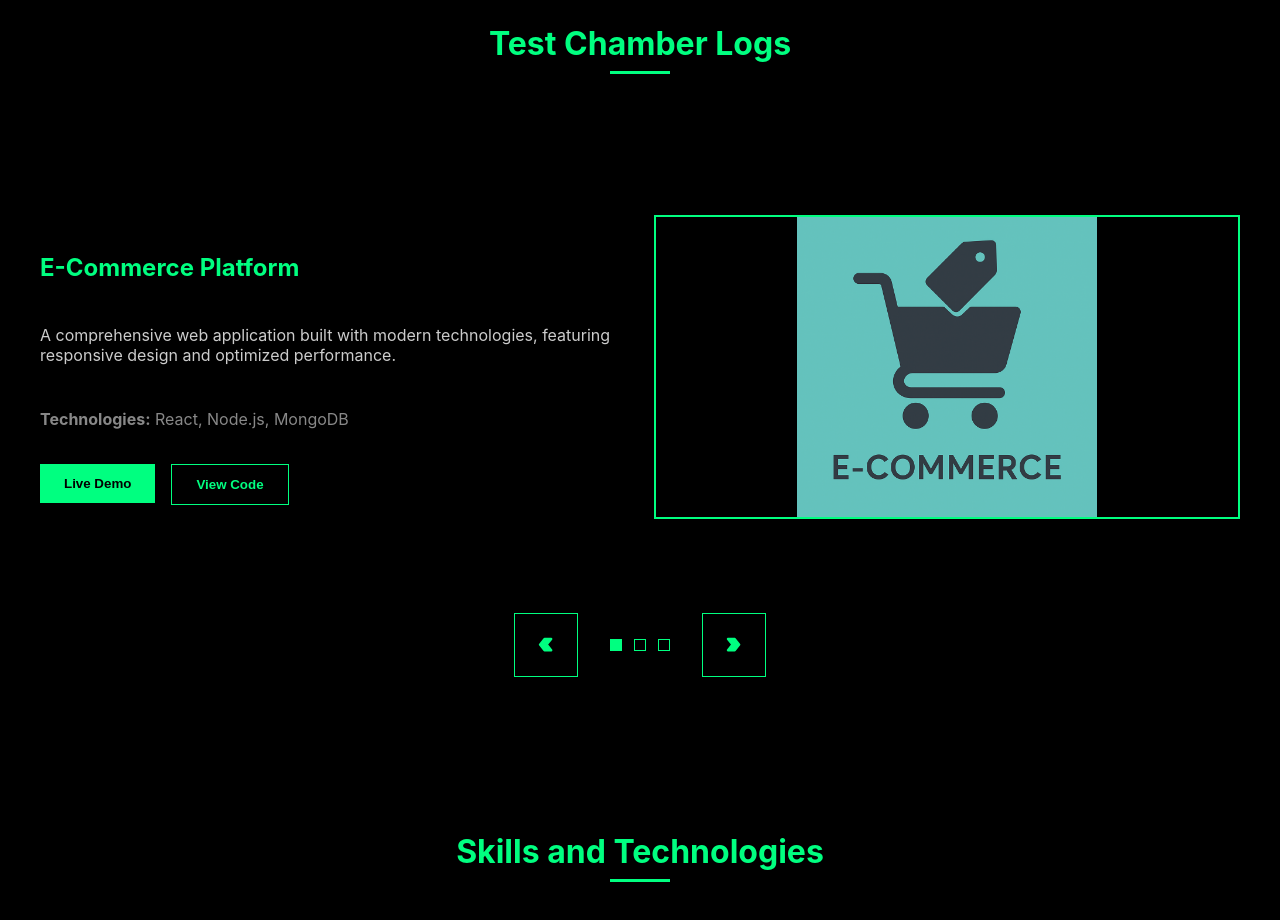
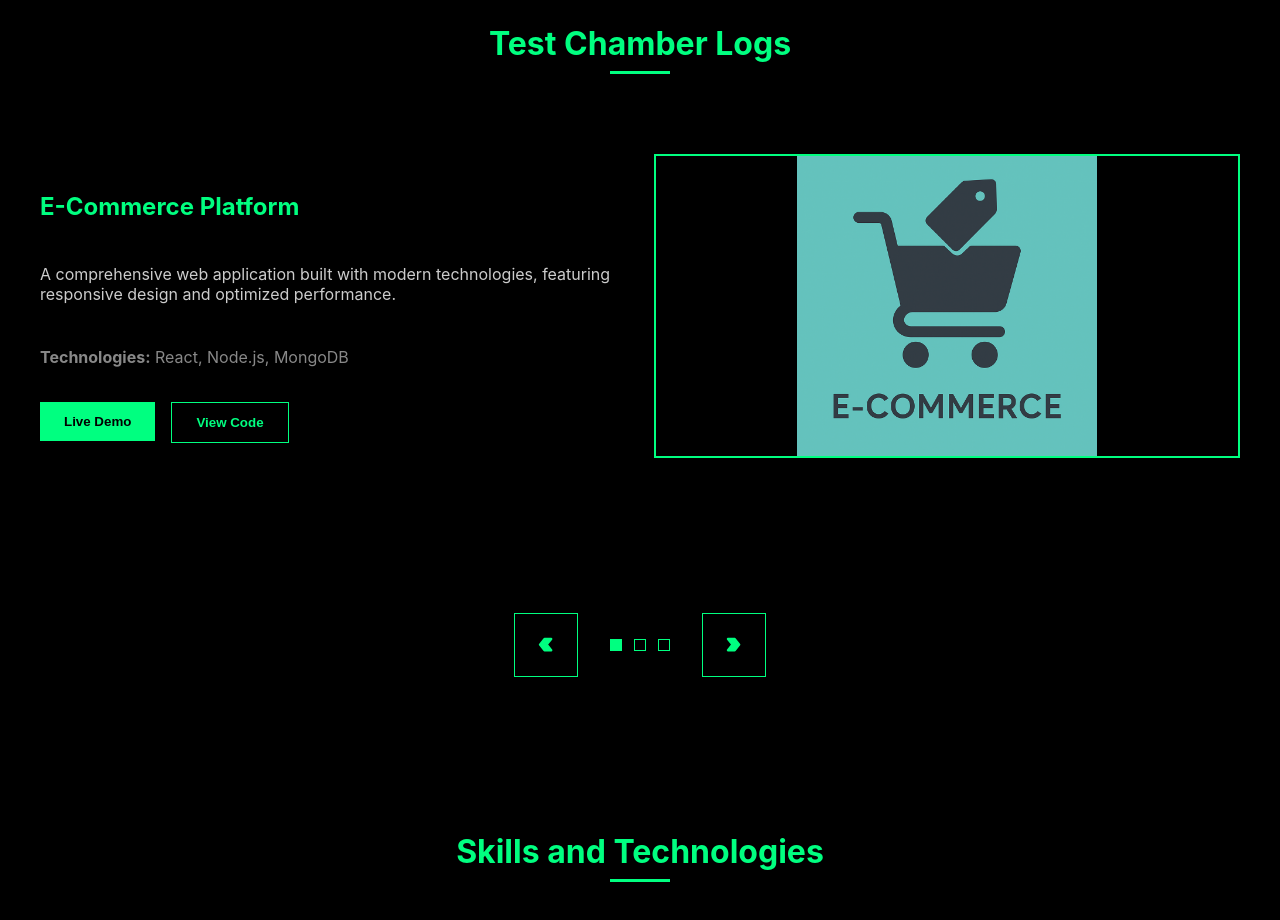
Before and after one commit to 4nim4tor/Portfolio---v1.0, a React (Vite) app: page / in a window 1280 px wide. Shown: the part 1940-2860 px from the top of the page. Built offline with nearby package versions, Linux system fonts and the light colour scheme.

Commit message:
Fixed the damn carousel stagger - do not underestimate position: relative!!!!

```diff
--- a/src/components/hooks/useCarousel.js
+++ b/src/components/hooks/useCarousel.js
@@ -1,6 +1,6 @@
 import { useState, useEffect, useRef } from "react";
 
-export default function useCarousel(length, interval = 8000) {
+export default function useCarousel(length, interval = 15000) {
 	const [current, setCurrent] = useState(0);
 	const autoPlayRef = useRef(null);
 
--- a/src/styles/Projects.css
+++ b/src/styles/Projects.css
@@ -7,6 +7,38 @@
     padding: 4rem 2rem;
 }
 
+.project-card-wrapper {
+    max-height: 500px;
+    height: 100%;
+    display: flex;
+    flex: 1 1 45%;
+    justify-content: center;
+    align-items: center;
+    overflow: visible;
+    position: relative;
+}
+
+.project-card-content {
+    position: absolute;
+    top: 0;
+    left: 0;
+    width: 100%;
+    opacity: 0;
+    transform: scale(0.96);
+    transition: opacity 0.5s ease, transform 0.5s ease;
+    pointer-events: none;
+    padding-top: 2rem;
+    z-index: 0;
+}
+
+.project-card-content.active {
+    opacity: 1;
+    transform: scale(1);
+    pointer-events: auto;
+    z-index: 1;
+    padding-top: 2rem;
+}
+
 .project-wrapper {
     display: flex;
     flex-wrap: wrap;
@@ -14,7 +46,7 @@
     align-items: center;
     gap: 2rem;
     max-width: 1200px;
-    margin: 0 auto;
+    margin: auto;
     position: relative;
 }
 
@@ -141,58 +173,3 @@
     width: 1.7rem;
     height: 1.7rem;
 }
-
-.project-card-wrapper {
-    max-height: 500px;
-    height: 100%;
-    display: flex;
-    flex: 1 1 45%;
-    justify-content: center;
-    align-items: center;
-    overflow: visible;
-}
-
-.project-card {
-    position: absolute;
-    top: 0;
-    left: 0;
-    width: 100%;
-    opacity: 0;
-    transform: scale(0.96);
-    transition: opacity 0.4s ease-in-out, transform 0.4s ease-in-out;
-    pointer-events: none;
-    z-index: 0;
-}
-
-.project-card.active {
-    opacity: 1;
-    transform: scale(1);
-    transition: opacity 0.4s ease-in-out, transform 0.4s ease-in-out;
-    pointer-events: auto;
-    z-index: 1;
-    position: relative;
-    transition-delay: 0.2s;
-}
-
-.project-card-content {
-    position: absolute;
-    top: 0;
-    left: 0;
-    width: 100%;
-    opacity: 0;
-    transform: scale(0.96);
-    transition: opacity 0.4s ease-in-out, transform 0.4s ease-in-out;
-    pointer-events: none;
-    z-index: 0;
-    will-change: opacity, transform;
-}
-
-.project-card-content.active {
-    opacity: 1;
-    transform: scale(1);
-    transition: opacity 0.4s ease-in-out, transform 0.4s ease-in-out;
-    transition-delay: 0.2s;
-    position: relative;
-    pointer-events: auto;
-    z-index: 1;
-}
```
